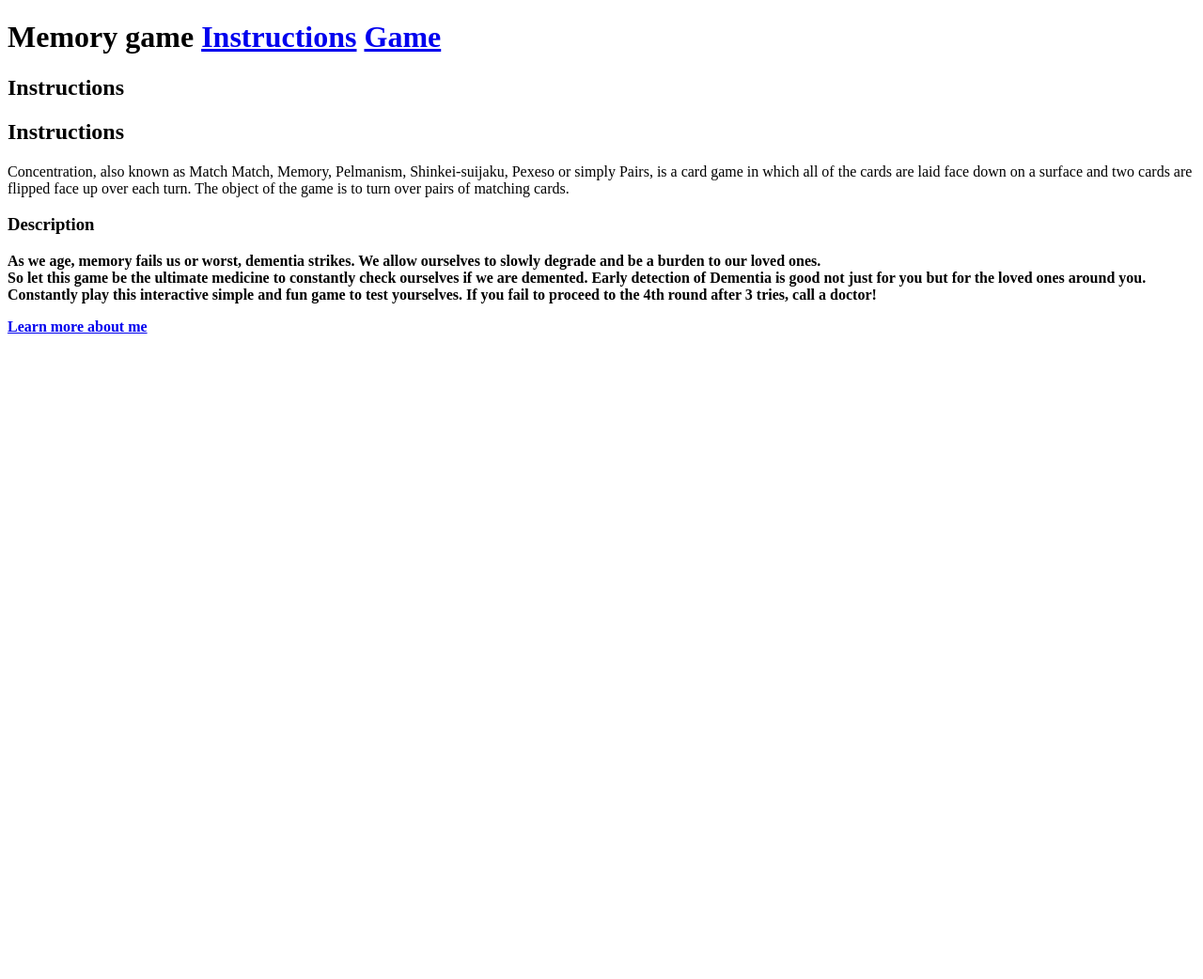
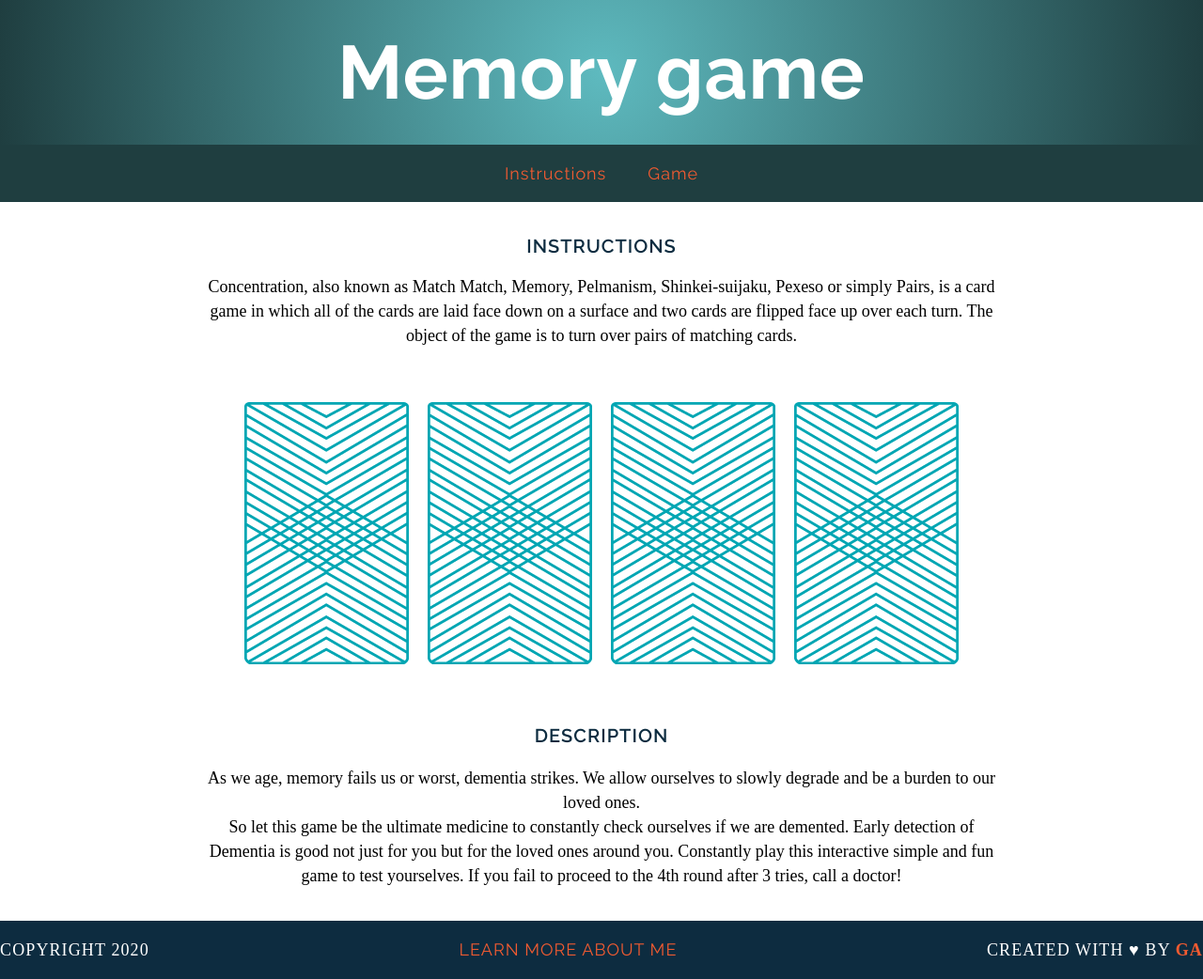
Before and after one commit to leeyuejia/wdi-fundamentals-memorygame, a plain HTML site: page memory_game/all memory_game files/index.html in a window 1280 px wide. Shown: the whole page at 94% size. Before the commit the page ends 800 px from the top, so only its background shows below. Drawn offline with Linux system fonts and the light colour scheme; a web font is replaced by a local one.

Commit message:
03032020

```diff
--- /dev/null
+++ b/memory_game/all memory_game files/css/reset.css
@@ -0,0 +1,48 @@
+/* http://meyerweb.com/eric/tools/css/reset/
+   v2.0 | 20110126
+   License: none (public domain)
+*/
+
+html, body, div, span, applet, object, iframe,
+h1, h2, h3, h4, h5, h6, p, blockquote, pre,
+a, abbr, acronym, address, big, cite, code,
+del, dfn, em, img, ins, kbd, q, s, samp,
+small, strike, strong, sub, sup, tt, var,
+b, u, i, center,
+dl, dt, dd, ol, ul, li,
+fieldset, form, label, legend,
+table, caption, tbody, tfoot, thead, tr, th, td,
+article, aside, canvas, details, embed,
+figure, figcaption, footer, header, hgroup,
+menu, nav, output, ruby, section, summary,
+time, mark, audio, video {
+	margin: 0;
+	padding: 0;
+	border: 0;
+	font-size: 100%;
+	font: inherit;
+	vertical-align: baseline;
+}
+/* HTML5 display-role reset for older browsers */
+article, aside, details, figcaption, figure,
+footer, header, hgroup, menu, nav, section {
+	display: block;
+}
+body {
+	line-height: 1;
+}
+ol, ul {
+	list-style: none;
+}
+blockquote, q {
+	quotes: none;
+}
+blockquote:before, blockquote:after,
+q:before, q:after {
+	content: '';
+	content: none;
+}
+table {
+	border-collapse: collapse;
+	border-spacing: 0;
+}
--- /dev/null
+++ b/memory_game/all memory_game files/css/style.css
@@ -0,0 +1,93 @@
+body {
+	text-align: center;
+	margin: 0px;
+
+}
+
+header {
+	background-image: radial-gradient(circle, #5EBABF, #1F3E40);
+	color:#ffffff;
+	padding: 30px 20px;
+	font-size: 40px;
+	letter-spacing: 1px;
+	font-weight: 400;
+	font-family: "Raleway";
+}
+h1 {
+	margin: 0px;
+}
+nav {
+	background-color: #1F3E40;
+	padding: 20px 0px;
+
+}
+main {
+	width: 850px;
+	margin: 35px auto;
+}
+img {
+	margin: 40px 8px;
+}
+	a  {
+		text-decoration: none;
+		font-family: "Raleway";
+		color: #F15b31;
+		font-size: 18px;
+		font-weight: 400;
+		letter-spacing: 1px;
+		margin: 0px 20px;
+		border-bottom: 5px solid transparent;
+		}
+
+	h2, h3 {
+		font-family: "Raleway";
+		color: #0D2c40;
+		letter-spacing: 1px;
+		font-weight: 600;
+		font-size: 20px;
+		text-transform: uppercase;
+	}
+	p {
+		font-family: "droid serif";
+		line-height: 26px;
+		font-size: 18px;
+	}
+footer {
+		font-family: "droid serif";
+		font-size: 14px;
+		text-transform: uppercase;
+		background-color: #0D2c40;
+		color: white;
+		letter-spacing: .08em;
+		font-weight: 500;
+	}
+	.copyright {
+		font-family: "Raleway";
+		float: left;
+	}
+	.message {
+		font-family: "Raleway";
+		float: right;
+	}
+	.linkedin {
+		font-family: "Raleway";
+		float: none;
+		display: inline-block;
+	}
+	.clearfix:after {
+		visibility: hidden;
+		display: block;
+		content: " ";
+		clear: both;
+		height: 0;
+		font-size: 0;
+	}
+	.name{
+		color: #F15b31;
+		font-weight: 700;
+
+	}
+	a:hover {
+		border-bottom: 5px solid white;
+		text-decoration: none;
+	}
--- a/memory_game/all memory_game files/index.html
+++ b/memory_game/all memory_game files/index.html
@@ -2,25 +2,45 @@
 <html>
 <head>
 	<title>Memory Card Game (Are You Demented?)</title>
+	<link rel="stylesheet" type="text/css" href="css/style.css">
+	<link href="https://fonts.googleapis.com/css?family=Droid+Serif|Raleway:400,500,600,700" rel="stylesheet">
 </head>
 <body>
-	<h1>Memory game
-		<a href="#">Instructions</a>
-		<a href="#">Game</a>
-	</h1>
-	<h2>
-		Instructions
-	</h2>
-	<h2>
+	<header>
+	<h1>Memory game</h1>
+	</header>
+
+	<nav>
+		<a href="#instructions">Instructions</a>
+		<a href="#description">Game</a>
+	</nav>
+
+	<main>
+	<h2 id="instructions">
 		Instructions
 	</h2>
 		<p>Concentration, also known as Match Match, Memory, Pelmanism, Shinkei-suijaku, Pexeso or simply Pairs, is a card game in which all of the cards are laid face down on a surface and two cards are flipped face up over each turn. The object of the game is to turn over pairs of matching cards.</p>
-	<h3>
-		<strong>Description<strong>
+</body>
+	<div>
+		<img src="images/back.png" alt="Queen of Diamonds">
+		<img src="images/back.png" alt="Queen of Hearts">
+		<img src="images/back.png" alt="King of Diamonds">
+		<img src="images/back.png" alt="King of Hearts">
+	</div>
+	<h3 id="description">
+		Description
 	</h3>
 		<p>As we age, memory fails us or worst, dementia strikes. We allow ourselves to slowly degrade and be a burden to our loved ones. <br/>So let this game be the ultimate medicine to constantly check ourselves if we are demented. Early detection of Dementia is good not just for you but for the loved ones around you. Constantly play this interactive simple and fun game to test yourselves. If you fail to proceed to the 4th round after 3 tries, call a doctor!</p>
-</body>
-<footer>
-	<p><a href="www.linkedin.com/in/leeyuejia"target="_blank">Learn more about me</a>
+	</main>
+<footer class="clearfix">
+	<div class= "copyright">
+		<p>Copyright 2020</p>
+	</div>
+	<div class= "message">
+		<p>Created with &hearts; by <span class="name">GA</span></p>
+	</div>
+	<div class ="linkedin">
+	<p><a href="http://www.linkedin.com/in/leeyuejia"target="_blank">Learn more about me</a>
+</div>
 </footer>
 </html>
```
Also changed, not shown: memory_game/all memory_game files/images/back.png (added), memory_game/all memory_game files/images/king-of-diamonds.png (added), memory_game/all memory_game files/images/king-of-hearts.png (added), memory_game/all memory_game files/images/queen-of-diamonds.png (added), memory_game/all memory_game files/images/queen-of-hearts.png (added).
